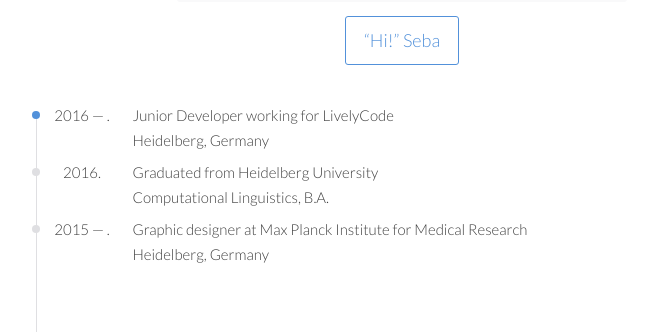
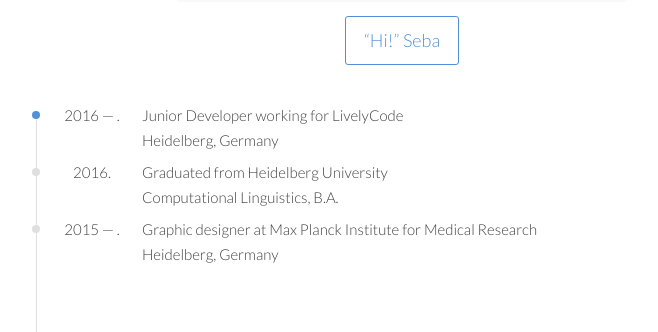
Before and after one commit to Eroica/eroica.github.io, a Jekyll site: the page built from index.html, in a window 1280 px wide. Shown: the part 692-1024 px from the top of the page, without its empty margins (238-896 px from the left). Built offline with Jekyll 4.4.1, drawn with Linux system fonts in a browser that asks for light colours; nearby versions of some CDN libraries.

Commit message:
fix for timetable at small width

```diff
--- a/_sass/_entities.scss
+++ b/_sass/_entities.scss
@@ -152,17 +152,21 @@
 	}
 
 	date, p {
-		display: inline-block;
 		vertical-align: top;
 		padding-top: .5em;
+		display: table-cell;
 	}
 
 	date {
-		width: 80px;
+		width: 100px;
 		text-align: center;
 	}
 
 	p {
 		margin-left: .5em;
 	}
+
+	div {
+	  display: table;
+	}
 }
--- a/index.html
+++ b/index.html
@@ -35,9 +35,11 @@
 		</li>
 
 		<li>
-			<date>2015 —&nbsp;.</date>
-			<p>Graphic designer at Max Planck Institute for Medical Research<br>
-			Heidelberg, Germany</p>
+			<div>
+				<date>2015 —&nbsp;.</date>
+				<p>Graphic designer at Max Planck Institute for Medical Research<br>
+				Heidelberg, Germany</p>
+			</div>
 		</li>
 	</ul>
 </section>
```
